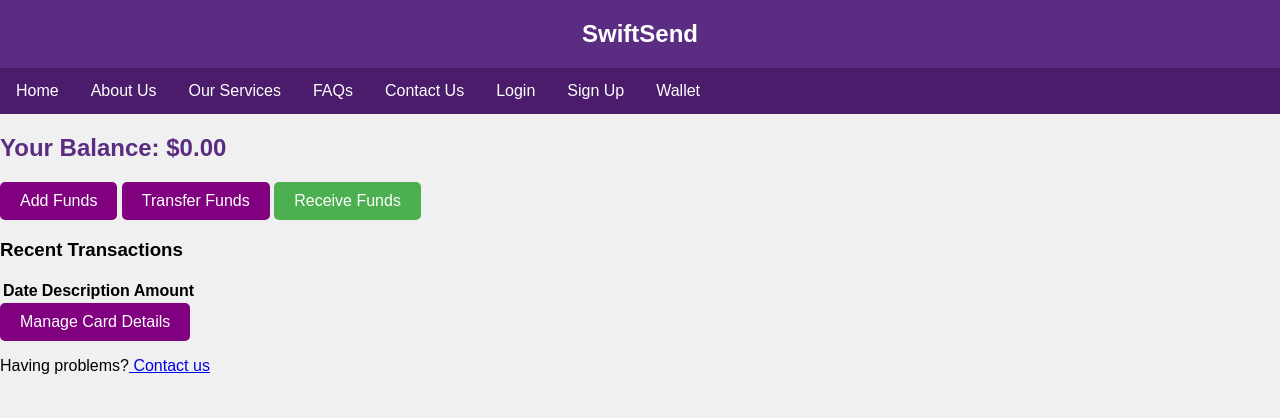
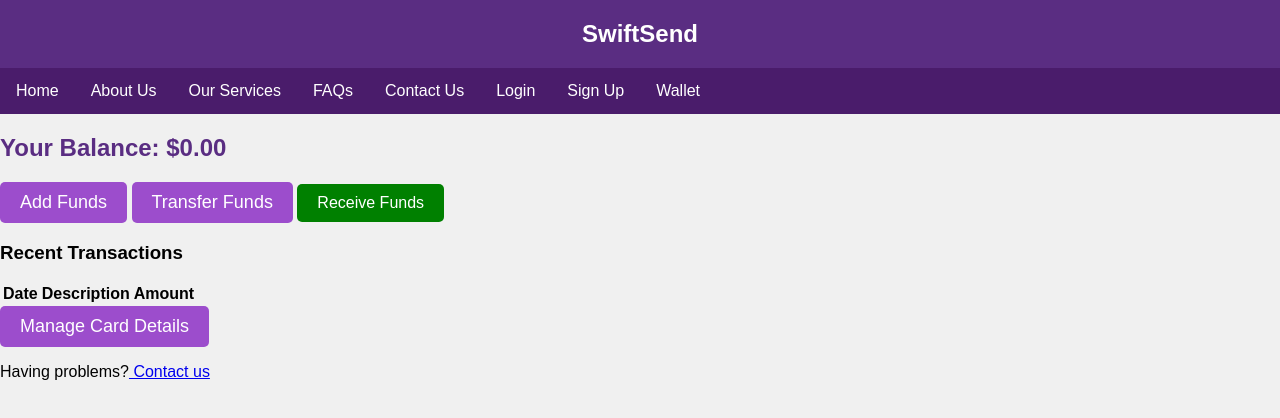
Before and after one commit to OsmanWu/GA-codes, a website: page wallet.html in a window 1280 px wide. Drawn offline with Linux system fonts and the light colour scheme.

Commit message:
Actually last commit

```diff
--- a/style.css
+++ b/style.css
@@ -73,7 +73,7 @@ button {
 }
 
 button:hover {
-    background-color: #d6a8ff; /* Lighter purple when hovered */
+    background-color: #d6a8ff; /* Lighter purple */
 }
 
 form label {
--- a/wallet.html
+++ b/wallet.html
@@ -122,9 +122,9 @@
     <main>
         <div>
             <h2 id="balance">Your Balance: $0</h2>
-            <button onclick="addFunds()" style="background-color: #800080; color: white; padding: 10px 20px; font-size: 16px; border: none; cursor: pointer;">Add Funds</button>
-            <button onclick="transferFunds()" style="background-color: #800080; color: white; padding: 10px 20px; font-size: 16px; border: none; cursor: pointer;">Transfer Funds</button>
-            <button onclick="receiveFunds()" style="background-color: #4CAF50; color: white; padding: 10px 20px; font-size: 16px; border: none; cursor: pointer;">Receive Funds</button>
+            <button onclick="addFunds()" >Add Funds</button>
+            <button onclick="transferFunds()" >Transfer Funds</button>
+            <button onclick="receiveFunds()" style="background-color: green; color: white; padding: 10px 20px; font-size: 16px; border: none; cursor: pointer;">Receive Funds</button>
         </div>
 
         <div>
@@ -141,7 +141,7 @@
         </div>
 
         <div>
-            <button onclick="window.location.href='card-details.html'" style="background-color: #800080; color: white; padding: 10px 20px; font-size: 16px; border: none; cursor: pointer;">Manage Card Details</button>
+            <button onclick="window.location.href='card-details.html'" >Manage Card Details</button>
         </div>
     </main>
     <footer>
```
